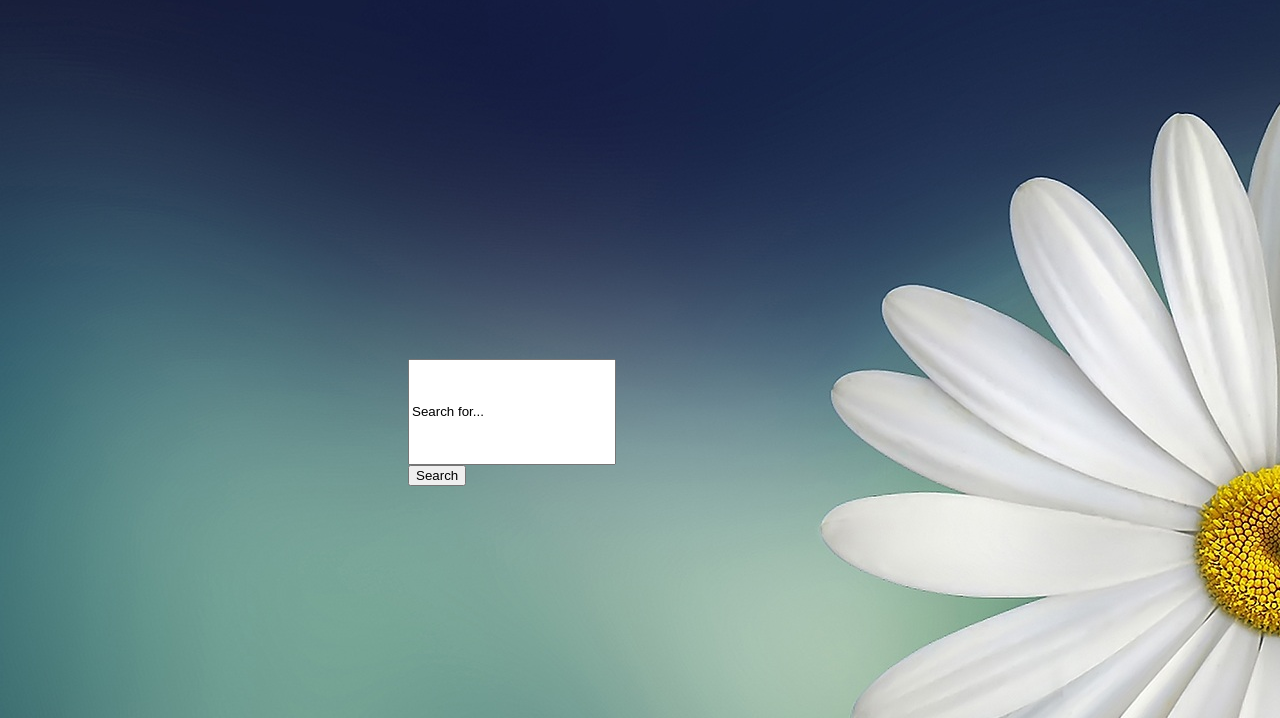
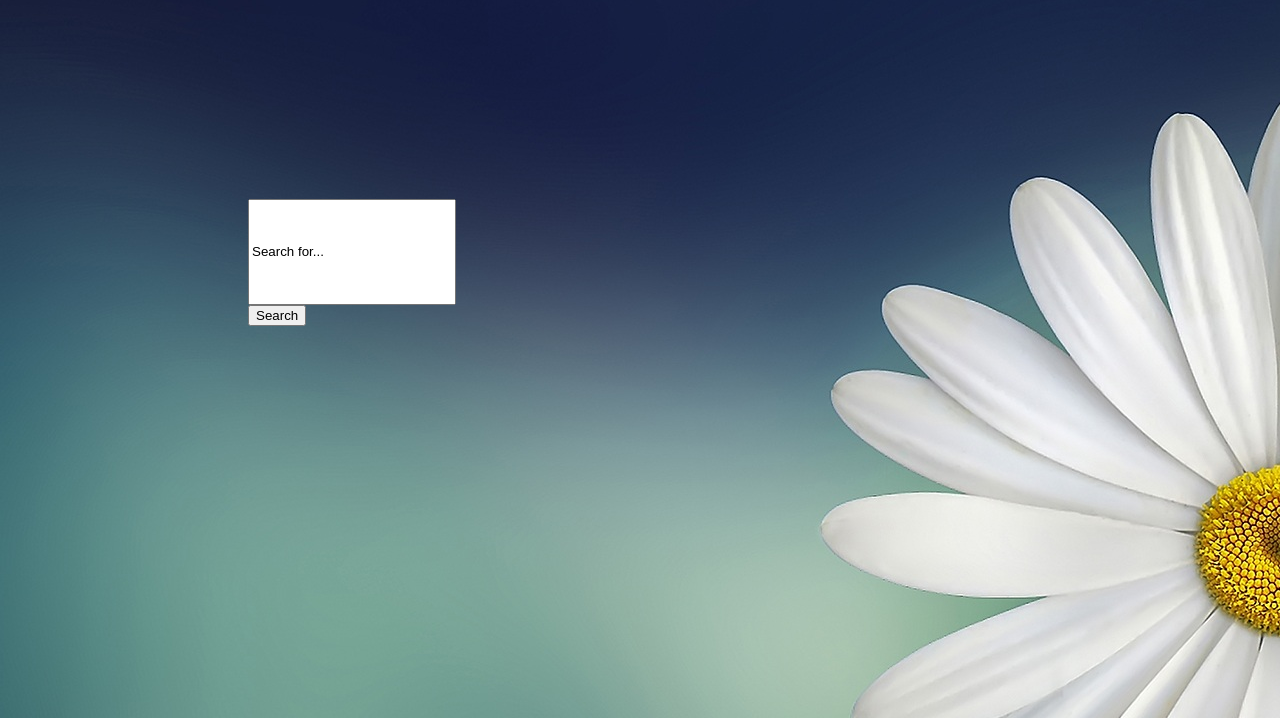
Before and after one commit to patriciastanca/project1, a website: page frontend/index.html in a window 1280 px wide. Shown: the part 82-800 px from the top of the page. Drawn offline with nearby package versions, Linux system fonts and the light colour scheme.

Commit message:
tests 12

```diff
--- a/frontend/css/style.css
+++ b/frontend/css/style.css
@@ -7,7 +7,7 @@ body {
 .page-elements {
     position: absolute;
     height: 5em;
-    margin-top: 25em;
-    margin-left: 25em;
+    margin-top: 15em;
+    margin-left: 15em;
     top: 50%;
 }
```
